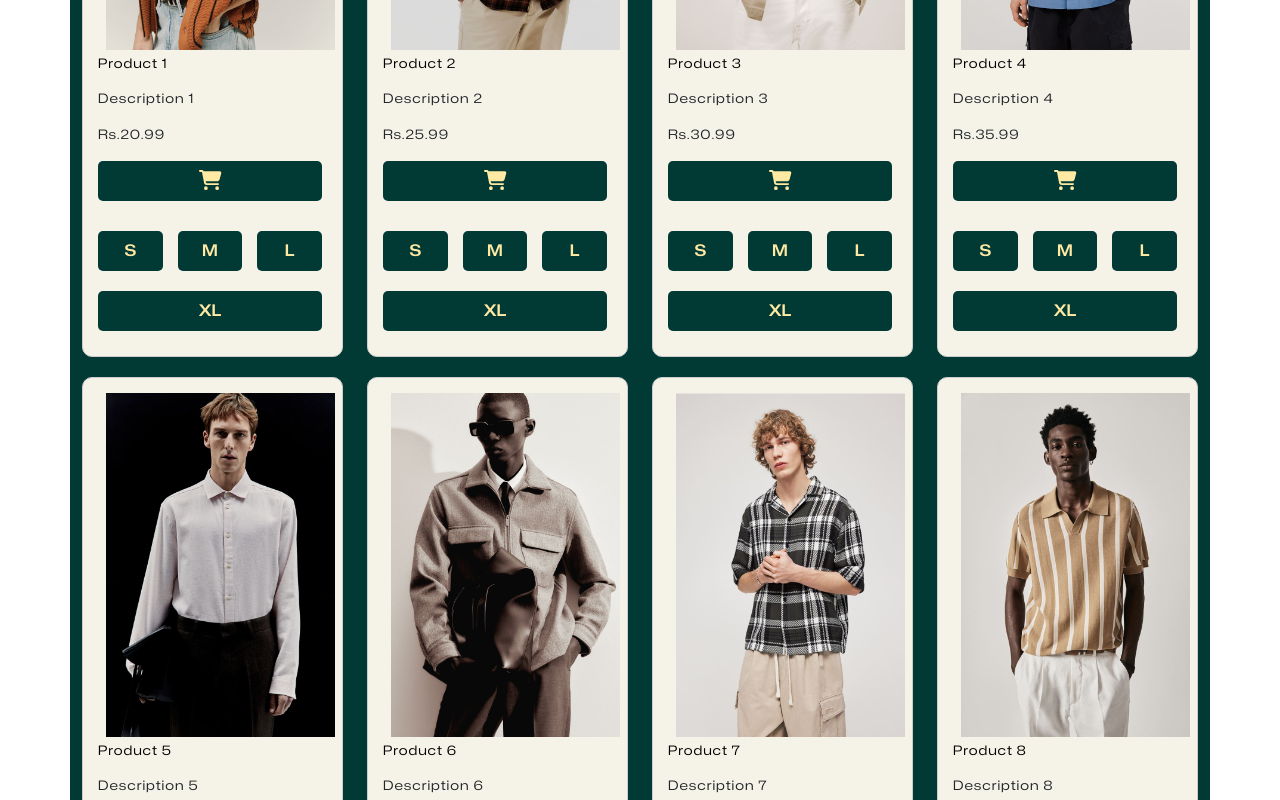
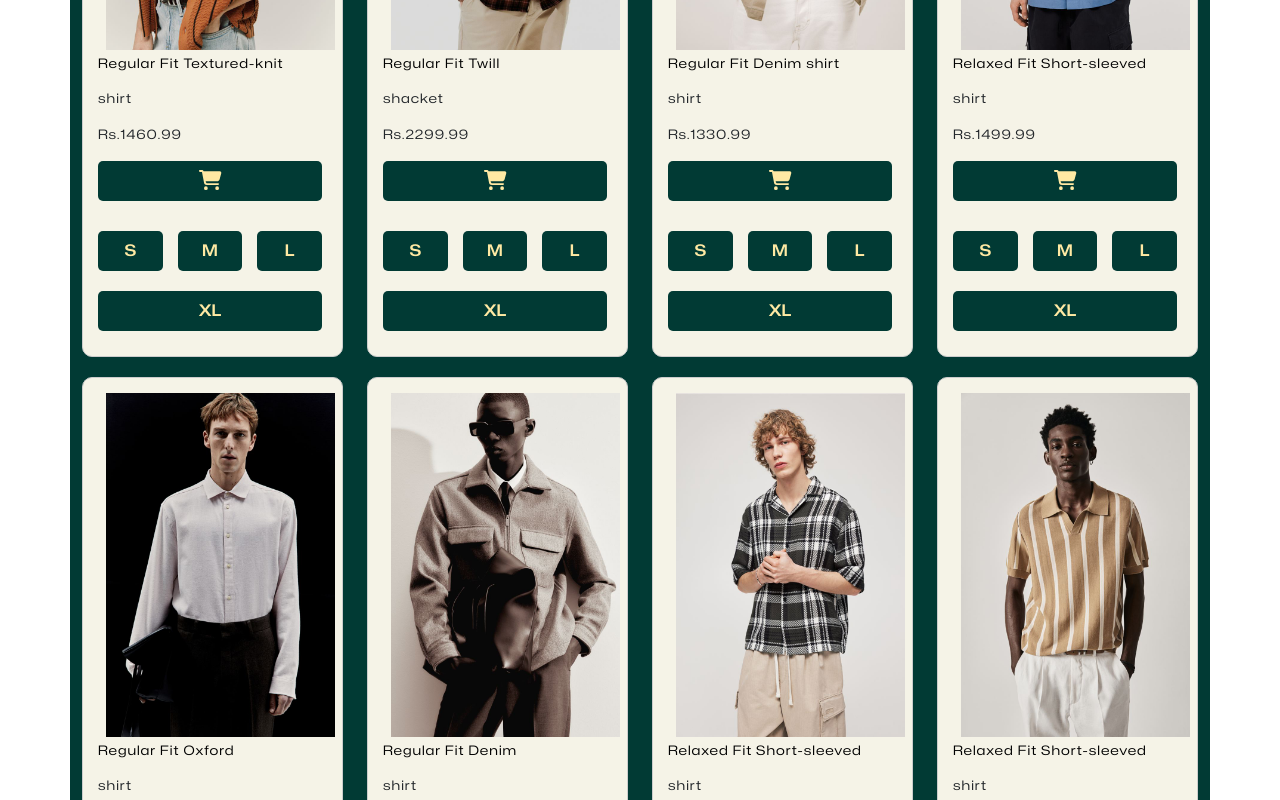
Before and after one commit to Samay001/urbansnitch, a React (Create React App) app in the folder client/: page /men in a window 1280 px wide. Shown: the part 540-1340 px from the top of the page. Built offline with nearby package versions, Linux system fonts and the light colour scheme.

Commit message:
updated api

```diff
--- a/client/src/pages/Products/femaleProducts.js
+++ b/client/src/pages/Products/femaleProducts.js
@@ -13,18 +13,18 @@ import image12 from "../../assets/productImages/femaleProducts/fP12.webp";
 
 const femaleProducts =
     [
-        { id: 1, name: "Product 1", description: "Description 1", price: 20.99, image: image1 , quantity: 1 ,totalPrice: 20.99},
-        { id: 2, name: "Product 2", description: "Description 2", price: 25.99, image: image2 , quantity: 1, totalPrice: 25.99},
-        { id: 3, name: "Product 3", description: "Description 3", price: 30.99, image: image3 , quantity: 1 ,totalPrice: 30.99},
-        { id: 4, name: "Product 4", description: "Description 4", price: 35.99, image: image4 , quantity: 1, totalPrice: 35.99},
-        { id: 5, name: "Product 5", description: "Description 5", price: 20.99, image: image5 , quantity: 1 ,totalPrice: 20.99},
-        { id: 6, name: "Product 6", description: "Description 6", price: 25.99, image: image6 , quantity: 1 , totalPrice: 25.99},
-        { id: 7, name: "Product 7", description: "Description 7", price: 30.99, image: image7 , quantity: 1, totalPrice: 30.99},
-        { id: 8, name: "Product 8", description: "Description 8", price: 35.99, image: image8 , quantity: 1, totalPrice: 35.99},
-        { id: 9, name: "Product 9", description: "Description 9", price: 20.99, image: image9 , quantity: 1, totalPrice: 20.99},
-        { id: 10, name: "Product 10", description: "Description 10", price: 25.99, image: image10 , quantity: 1 ,totalPrice: 25.99},
-        { id: 11, name: "Product 11", description: "Description 11", price: 30.99, image: image11 , quantity: 1, totalPrice: 30.99},
-        { id: 12, name: "Product 12", description: "Description 12", price: 35.99, image: image12 , quantity: 1, totalPrice: 35.99},
+        { id: 1, name: "Mesh thong body", description: "Top", price: 2699.00, image: image1 , quantity: 1 ,totalPrice: 2699.00},
+        { id: 2, name: "Cropped ribbed ", description: "T-shirt", price: 799.00, image: image2 , quantity: 1, totalPrice: 2699.00},
+        { id: 3, name: "Ribbed vest ", description: "Top", price: 499.00, image: image3 , quantity: 1 ,totalPrice: 499.00},
+        { id: 4, name: "Ribbed modal-blend", description: "Top", price: 799.00, image: image4 , quantity: 1, totalPrice: 799.00},
+        { id: 5, name: "Denim bandeau", description: "Jacket", price: 2000.99, image: image5 , quantity: 1 ,totalPrice: 2000.99},
+        { id: 6, name: "Mesh bustier", description: "Top ", price: 1505.99, image: image6 , quantity: 1 , totalPrice: 1505.99},
+        { id: 7, name: "Linen shirt", description: "Shirt", price: 1999.00, image: image7 , quantity: 1, totalPrice: 1999.00},
+        { id: 8, name: "Fitted poplin", description: "Shirt", price: 1299.99, image: image8 , quantity: 1, totalPrice: 1299.99},
+        { id: 9, name: "Slit-hem mini ", description: "skirt", price: 2000.99, image: image9 , quantity: 1, totalPrice: 2000.99},
+        { id: 10, name: "Wide twill ", description: "trousers ", price: 1499.99, image: image10 , quantity: 1 ,totalPrice: 1499.99},
+        { id: 11, name: "Flared long ", description: "skirt", price: 2600.99, image: image11 , quantity: 1, totalPrice: 2600.99},
+        { id: 12, name: "High-waisted", description: "Joggers", price: 1299.99, image: image12 , quantity: 1, totalPrice: 1299.99},
       ];
 
 
--- a/client/src/pages/Products/kidsProduct.js
+++ b/client/src/pages/Products/kidsProduct.js
@@ -13,18 +13,18 @@ import image12 from "../../assets/productImages/kidsProducts/k12.jpg";
 
 const kidsProducts =
     [
-        { id: 1, name: "Product 1", description: "Description 1", price: 20.99, image: image1 , quantity: 1, totalPrice: 20.99},
-        { id: 2, name: "Product 2", description: "Description 2", price: 25.99, image: image2 , quantity: 1 , totalPrice: 25.99},
-        { id: 3, name: "Product 3", description: "Description 3", price: 30.99, image: image3 , quantity: 1 ,totalPrice: 30.99},
-        { id: 4, name: "Product 4", description: "Description 4", price: 35.99, image: image4 , quantity: 1 , totalPrice: 35.99},
-        { id: 5, name: "Product 5", description: "Description 5", price: 20.99, image: image5 , quantity: 1, totalPrice: 20.99},
-        { id: 6, name: "Product 6", description: "Description 6", price: 25.99, image: image6 , quantity: 1 , totalPrice: 25.99},
-        { id: 7, name: "Product 7", description: "Description 7", price: 30.99, image: image7 , quantity: 1 ,totalPrice: 30.99},
-        { id: 8, name: "Product 8", description: "Description 8", price: 35.99, image: image8 , quantity: 1 ,totalPrice: 35.99},
-        { id: 9, name: "Product 9", description: "Description 9", price: 20.99, image: image9 , quantity: 1, totalPrice: 20.99},
-        { id: 10, name: "Product 10", description: "Description 10", price: 25.99, image: image10 , quantity: 1 ,totalPrice: 25.99},
-        { id: 11, name: "Product 11", description: "Description 11", price: 30.99, image: image11 , quantity: 1 ,totalPrice: 30.99},
-        { id: 12, name: "Product 12", description: "Description 12", price: 35.99, image: image12 , quantity: 1,  totalPrice: 35.99},
+        { id: 1, name: "Wide cargo", description: "trousers ", price: 1499.99, image: image1 , quantity: 1, totalPrice: 1499.99},
+        { id: 2, name: "Wide  joggers ", description: "joggers", price: 1499.99, image: image2 , quantity: 1 , totalPrice: 1499.99},
+        { id: 3, name: "Patterned organza ", description: "dress", price: 3000.99, image: image3 , quantity: 1 ,totalPrice: 3000.99},
+        { id: 4, name: "Wide cargo ", description: "trousers", price: 3500.99, image: image4 , quantity: 1 , totalPrice: 3500.99},
+        { id: 5, name: "3-pack cotton ", description: "joggers", price: 2000.99, image: image5 , quantity: 1, totalPrice: 2000.99},
+        { id: 6, name: "Printed T-shirt", description: "tshirt", price: 250.99, image: image6 , quantity: 1 , totalPrice: 250.99},
+        { id: 7, name: "Sweatshirt", description: "Combo", price: 3000.99, image: image7 , quantity: 1 ,totalPrice: 3000.99},
+        { id: 8, name: "Superstretch Slim ", description: "Fit Jeans", price: 3500.99, image: image8 , quantity: 1 ,totalPrice: 3500.99},
+        { id: 9, name: "jacket", description: "Red", price: 2000.99, image: image9 , quantity: 1, totalPrice: 2000.99},
+        { id: 10, name: "Sequined tulle with balloon sleeves", description: "dress", price: 2500.99, image: image10 , quantity: 1 ,totalPrice: 2500.99},
+        { id: 11, name: "Sequined tulle with puff sleeves", description: "dress", price: 3000.99, image: image11 , quantity: 1 ,totalPrice: 3000.99},
+        { id: 12, name: "Floral-patterned ", description: "cotton dress", price: 35.99, image: image12 , quantity: 1,  totalPrice: 35.99},
       ];
 
 
--- a/client/src/pages/Products/maleProducts.js
+++ b/client/src/pages/Products/maleProducts.js
@@ -13,26 +13,25 @@ import image12 from "../../assets/productImages/maleProducts/m4.jpg";
 
 const maleProducts =
         [
-          { id: 1, name: "Product 1", description: "Description 1", price: 20.99, image: image1, quantity: 1, totalPrice: 20.99},
-          { id: 2, name: "Product 2", description: "Description 2", price: 25.99, image: image2, quantity: 1 ,
-          totalPrice: 25.99},
-          { id: 3, name: "Product 3", description: "Description 3", price: 30.99, image: image3 , quantity: 1,
-          totalPrice: 30.99},
-          { id: 4, name: "Product 4", description: "Description 4", price: 35.99, image: image4 , quantity: 1 ,
-          totalPrice: 35.99},
-          { id: 5, name: "Product 5", description: "Description 5", price: 20.99, image: image5 , quantity: 1 ,
-          totalPrice: 20.99},
-          { id: 6, name: "Product 6", description: "Description 6", price: 25.99, image: image6 , quantity: 1 ,
-          totalPrice: 25.99},
-          { id: 7, name: "Product 7", description: "Description 7", price: 30.99, image: image7 , quantity: 1 ,
-          totalPrice: 30.99},
-          { id: 8, name: "Product 8", description: "Description 8", price: 35.99, image: image8 , quantity: 1 ,
-          totalPrice: 35.99},
-          { id: 9, name: "Product 9", description: "Description 9", price: 20.99, image: image9 , quantity: 1,
-          totalPrice: 20.99},
-          { id: 10, name: "Product 10", description: "Description 10", price: 25.99, image: image10 , quantity: 1, totalPrice: 25.99},
-          { id: 11, name: "Product 11", description: "Description 11", price: 30.99, image: image11 , quantity: 1 ,totalPrice: 30.99},
-          { id: 12, name: "Product 12", description: "Description 12", price: 35.99, image: image12 , quantity: 1 ,totalPrice: 35.99},
+          { id: 1, name: "Regular Fit Textured-knit", description: "shirt", price: 1460.99, image: image1, quantity: 1, totalPrice: 1460.99},
+          { id: 2, name: "Regular Fit Twill ", description: "shacket", price: 2299.99, image: image2, quantity: 1 ,
+          totalPrice: 2299.99},
+          { id: 3, name: "Regular Fit Denim shirt", description: "shirt", price: 1330.99, image: image3 , quantity: 1,
+          totalPrice: 1330.99},
+          { id: 4, name: "Relaxed Fit Short-sleeved ", description: "shirt", price: 1499.99, image: image4 , quantity: 1 , totalPrice: 1499.99},
+          { id: 5, name: "Regular Fit Oxford ", description: "shirt", price: 2220.99, image: image5 , quantity: 1 ,
+          totalPrice: 2220.99},
+          { id: 6, name: "Regular Fit Denim ", description: "shirt", price: 1225.99, image: image6 , quantity: 1 ,
+          totalPrice: 1225.99},
+          { id: 7, name: "Relaxed Fit Short-sleeved", description: "shirt", price: 1299.99, image: image7 , quantity: 1 ,
+          totalPrice: 1299.99},
+          { id: 8, name: "Relaxed Fit Short-sleeved", description: "shirt", price: 1399.99, image: image8 , quantity: 1 ,
+          totalPrice: 1399.99},
+          { id: 9, name: "Regular Fit Oxford ", description: "shirt", price: 1420.99, image: image9 , quantity: 1,
+          totalPrice: 1420.99},
+          { id: 10, name: "White T-shirt ", description: "t-shirt", price: 250.99, image: image10 , quantity: 1, totalPrice: 250.99},
+          { id: 11, name: "Regular Fit Oxford ", description: "shirt", price: 1630.99, image: image11 , quantity: 1 ,totalPrice: 1630.99},
+          { id: 12, name: "Black Sweatshirt", description: "sweatshirt", price: 3500.99, image: image12 , quantity: 1 ,totalPrice: 3500.99},
 ];
 
 export {maleProducts};
```
